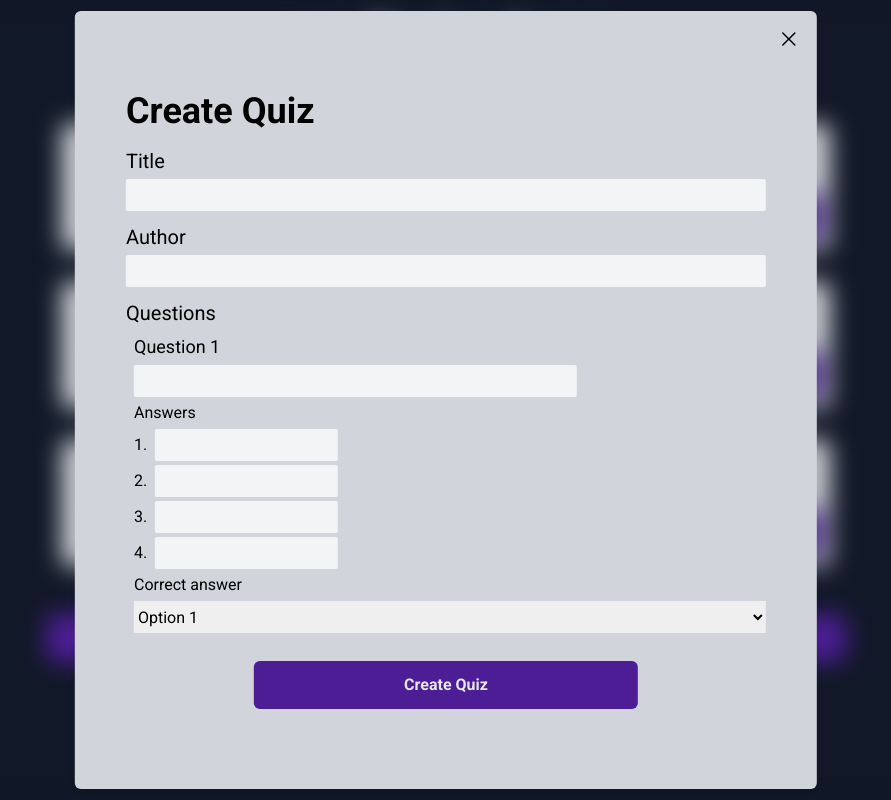
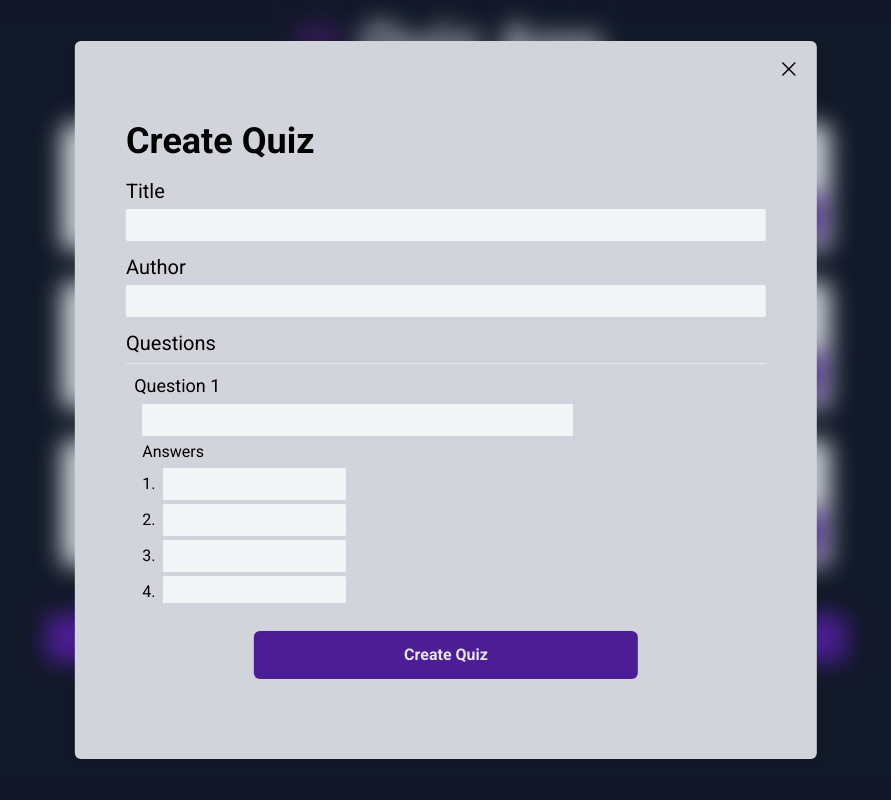
Before and after one commit to tojamrcel/quizapp-react-project, a React (Vite) app: page /quizzes in a window 1280 px wide. Both pictures are taken after a click on the button "CREATE YOUR OWN QUIZ". Shown: the whole page, without its empty margins (194-1085 px from the left). Built offline with nearby package versions, Linux system fonts and the light colour scheme; data requests are answered from the project's data file.

Commit message:
feat: improve CreateQuizForm and create Input component

```diff
--- a/src/features/quiz/CreateQuizForm.jsx
+++ b/src/features/quiz/CreateQuizForm.jsx
@@ -1,5 +1,6 @@
 import { useForm } from "react-hook-form"
 import Button from "../../ui/Button"
+import Input from "../../ui/Input"
 
 function CreateQuizForm() {
     const {
@@ -25,10 +26,8 @@ function CreateQuizForm() {
                     <label className="text-xl" htmlFor="title">
                         Title
                     </label>
-                    <input
-                        className="h-8 min-w-[50dvw] rounded-sm bg-gray-100"
-                        type="text"
-                        {...register("title", {
+                    <Input
+                        register={register("title", {
                             required: "Title is required.",
                         })}
                     />
@@ -37,24 +36,22 @@ function CreateQuizForm() {
                     <label className="text-xl" htmlFor="author">
                         Author
                     </label>
-                    <input
-                        className="h-8 min-w-[50dvw] rounded-sm bg-gray-100"
-                        type="text"
-                        {...register("author")}
-                    />
+                    <Input register={register("author")} />
                 </div>
                 <div className="flex flex-col gap-1.5">
                     <h2 className="text-xl" htmlFor="author">
                         Questions
                     </h2>
+                    <ul className="flex max-h-[18dvh] flex-col gap-6 overflow-auto sm:max-h-[30dvh]">
+                        <li className="border-t-[1px] border-gray-200 px-2 py-2">
                             <div className="ml-2 flex flex-col gap-1">
-                        <label htmlFor="question" className="text-lg">
+                                <label
+                                    htmlFor="question"
+                                    className="-ml-2 text-lg"
+                                >
                                     Question 1
                                 </label>
-                        <input
-                            type="text"
-                            className="h-8 max-w-[70%] rounded-sm bg-gray-100"
-                        />
+                                <Input variation="sm" />
                                 <label htmlFor="answers" className="text-base">
                                     Answers
                                 </label>
@@ -86,7 +83,10 @@ function CreateQuizForm() {
                                         className="h-8 max-w-[70%] rounded-sm bg-gray-100"
                                     />
                                 </div>
-                        <label htmlFor="correctAnswer" className="text-base">
+                                <label
+                                    htmlFor="correctAnswer"
+                                    className="text-base"
+                                >
                                     Correct answer
                                 </label>
                                 <select className="h-8" name="correctAnswer">
@@ -96,6 +96,62 @@ function CreateQuizForm() {
                                     <option value="3">Option 4</option>
                                 </select>
                             </div>
+                        </li>
+                        <li className="border-t-[1px] border-gray-200 px-2 py-2">
+                            <div className="ml-2 flex flex-col gap-1">
+                                <label
+                                    htmlFor="question"
+                                    className="-ml-2 text-lg"
+                                >
+                                    Question 1
+                                </label>
+                                <Input variation="sm" />
+                                <label htmlFor="answers" className="text-base">
+                                    Answers
+                                </label>
+                                <div className="flex items-center gap-2">
+                                    <span>1.</span>
+                                    <input
+                                        type="text"
+                                        className="h-8 max-w-[70%] rounded-sm bg-gray-100"
+                                    />
+                                </div>
+                                <div className="flex items-center gap-2">
+                                    <span>2.</span>
+                                    <input
+                                        type="text"
+                                        className="h-8 max-w-[70%] rounded-sm bg-gray-100"
+                                    />
+                                </div>
+                                <div className="flex items-center gap-2">
+                                    <span>3.</span>
+                                    <input
+                                        type="text"
+                                        className="h-8 max-w-[70%] rounded-sm bg-gray-100"
+                                    />
+                                </div>
+                                <div className="flex items-center gap-2">
+                                    <span>4.</span>
+                                    <input
+                                        type="text"
+                                        className="h-8 max-w-[70%] rounded-sm bg-gray-100"
+                                    />
+                                </div>
+                                <label
+                                    htmlFor="correctAnswer"
+                                    className="text-base"
+                                >
+                                    Correct answer
+                                </label>
+                                <select className="h-8" name="correctAnswer">
+                                    <option value="0">Option 1</option>
+                                    <option value="1">Option 2</option>
+                                    <option value="2">Option 3</option>
+                                    <option value="3">Option 4</option>
+                                </select>
+                            </div>
+                        </li>
+                    </ul>
                 </div>
                 <div className="flex w-full justify-center">
                     <Button type="wide">Create Quiz</Button>
--- /dev/null
+++ b/src/ui/Input.jsx
@@ -0,0 +1,21 @@
+function Input({ variation, register }) {
+    if (variation === "sm")
+        return (
+            <input
+                type="text"
+                {...register}
+                className="h-8 max-w-[70%] rounded-sm bg-gray-100 p-2"
+            />
+        )
+
+    if (variation === "normal" || !variation)
+        return (
+            <input
+                className="h-8 min-w-[50dvw] rounded-sm bg-gray-100 p-2"
+                type="text"
+                {...register}
+            />
+        )
+}
+
+export default Input
```
Lines whose indentation alone changed are shown as unchanged.
